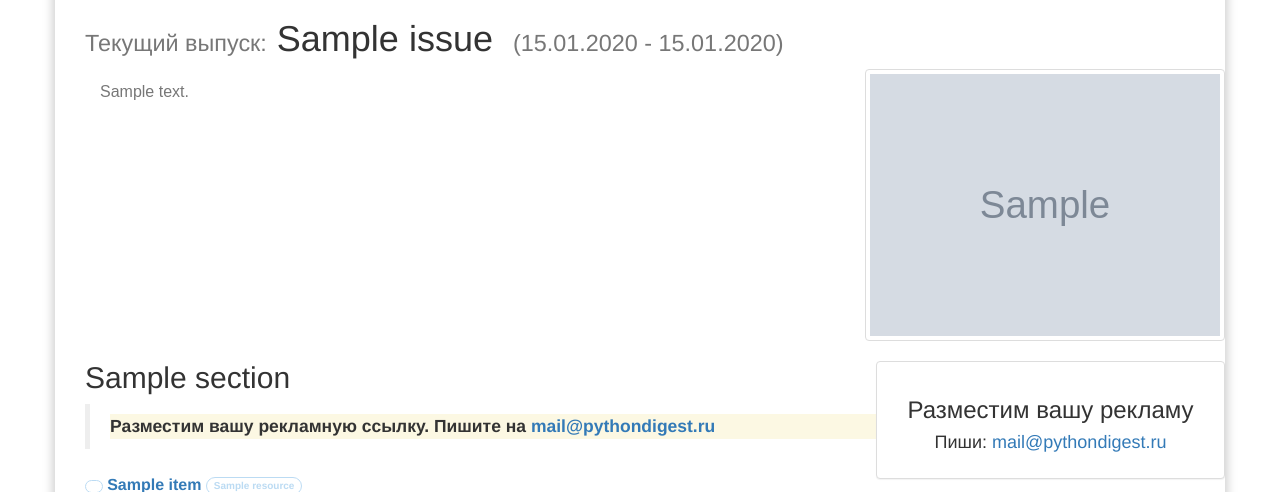
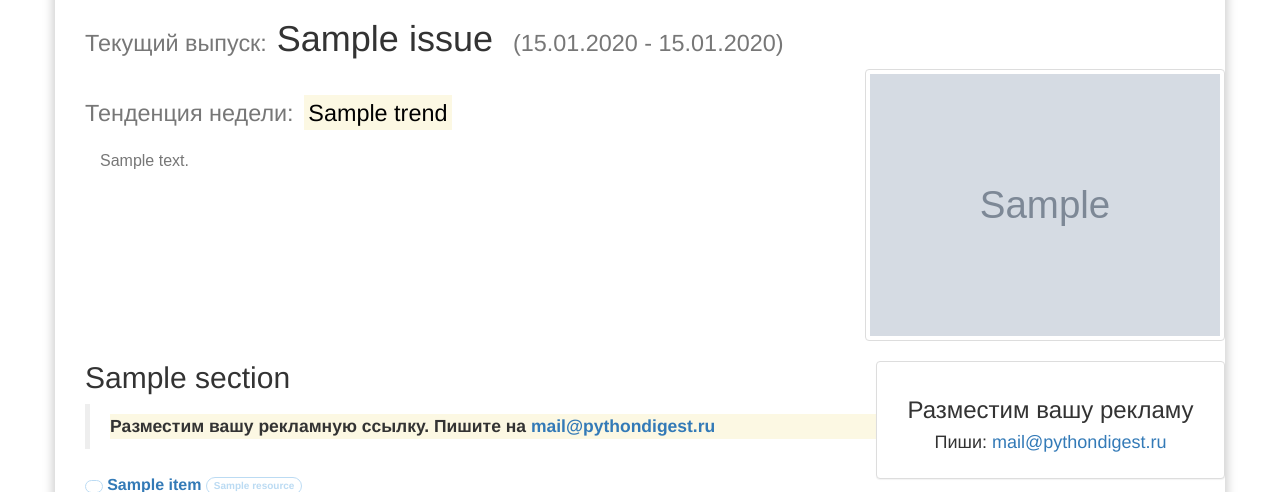
Before and after one commit to pythondigest/pythondigest, a Django app: template templates/index.html in a window 1280 px wide. Shown: the part 301-793 px from the top of the page. Run offline with Django 3.2, Linux system fonts and the light colour scheme; the template is opened without the code that fills it: most values are stand-ins (such as "Sample title", 1, 10 or a date in 2020); grey boxes marked "Sample" are stand-in pictures; parts of the project's set-up code (start-up, migrations or seed data) failed here and were passed over; some libraries are stand-ins or nearby versions.

Commit message:
ADD: выделил общий код для описания анонса выпуска. Добавил поле "Тенденция" в модель и на шаблон

```diff
--- a/digest/models.py
+++ b/digest/models.py
@@ -60,6 +60,11 @@ class Issue(models.Model):
     version = IntegerVersionField(verbose_name=u'Версия')
 
     tip = models.ForeignKey(Tip, null=True, blank=True, verbose_name=u'Совет')
+
+    trend = models.CharField(verbose_name='Тенденция недели',
+                             blank=True,
+                             null=True,
+                             max_length=255, )
 
     last_item = models.IntegerField(
         verbose_name='Последняя модерированая новость',
--- /dev/null
+++ b/templates/blocks/_issue_anonce.html
@@ -0,0 +1,26 @@
+<div class="col-md-8 pull-left">
+
+    {% if object.trend %}
+
+        <h1>
+            <small>Тенденция недели:</small>
+            <small>
+                <mark>{{ object.trend|safe }}</mark>
+            </small>
+        </h1>
+
+    {% endif %}
+
+    {% if object.description %}
+        <div class="index-description-content text-muted">
+            {{ object.description|safe }}
+        </div>
+    {% endif %}
+</div>
+
+
+<div class="col-md-4 {% if object.description %}pull-right{% endif %}">
+    {% if object.image %}
+        <img src="{{ object.image.url }}" alt="pythondigest.ru: {{ object }}" class="img-thumbnail">
+    {% endif %}
+</div>
--- a/templates/index.html
+++ b/templates/index.html
@@ -11,18 +11,9 @@
                     <small>({{ object.date_from|date:"d.m.Y" }} - {{ object.date_to|date:"d.m.Y" }})</small>
                 </h1>
                 <div class="index-description row">
-                    {% if object.description %}
-                        <div class="col-md-8 pull-left">
-                            <div class="index-description-content text-muted">
-                                {{ object.description|safe }}
-                            </div>
-                        </div>
-                    {% endif %}
-                    {% if object.image %}
-                        <div class="col-md-4 {% if object.description %}pull-right{% endif %}">
-                            <img src="{{ object.image.url }}" alt="pythondigest.ru: {{ object }}" class="img-thumbnail">
-                        </div>
-                    {% endif %}
+                    {% with object=object %}
+                        {% include 'blocks/_issue_anonce.html' %}
+                    {% endwith %}
                 </div>
             {% endwith %}
         {% endif %}
```
Also changed, not shown: digest/templates/issue.html (+3 -13 lines), digest/migrations/0033_auto_20160227_0923.py (added).
